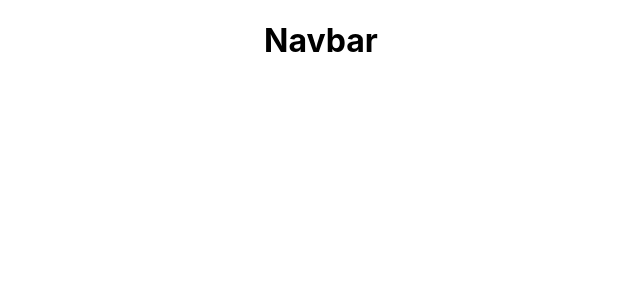
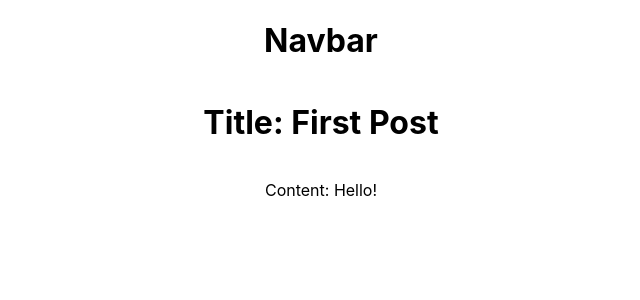
Before and after one commit to venkateshatgit/redux-blog-app, a React (Create React App) app: page /singlePostPage/1 in a window 1280 px wide. Before the commit this address had no page. Shown: the top 300 px of the page, without its empty margins (319-959 px from the left). Built offline with nearby package versions, Linux system fonts and the light colour scheme.

Commit message:
added single post page

```diff
--- a/src/App.js
+++ b/src/App.js
@@ -3,6 +3,7 @@ import PostsList from './features/posts/postsList';
 import './App.css';
 import Welcome from './features/welcome/welcome';
 import AddForm from './features/add-form/addForm';
+import SinglePostPage from './features/posts/singlePost/singlePostpage';
 
 
 function App() {
@@ -16,6 +17,7 @@ function App() {
           <Route path='/' element={<Welcome/>}/>
           <Route path='/posts' element={<PostsList/>}/>
           <Route path='/add-form' element={<AddForm/>}/>
+          <Route path='/singlePostPage/:id' element={<SinglePostPage/>}/>
         </Routes>
       </BrowserRouter>
     </div>
--- a/src/features/posts/postsList.js
+++ b/src/features/posts/postsList.js
@@ -6,9 +6,13 @@ function PostsList() {
     const posts = useSelector(state => state.posts)
     const navigate = useNavigate()
 
-    const renderedPosts = posts.map(post => {
+    const renderedPosts = posts.map((post, index) => {
         return (
-            <div className="post-style" >
+            <div
+                key={index}
+                className="post-style"
+                onClick={() => navigate(`/singlePostPage/${post.id}`, {id: post.id})}
+            >
                 <h1>{post.title}</h1>
                 <p>{post.content.substring(0, 100)}</p>
             </div>
--- /dev/null
+++ b/src/features/posts/singlePost/singlePostpage.js
@@ -0,0 +1,19 @@
+import { useSelector } from "react-redux";
+import { useParams } from "react-router-dom";
+
+function SinglePostPage() {
+    const params = useParams()
+    const post = useSelector(state =>
+        state.posts.find(post =>
+            post.id === params.id
+    ))
+
+    return (
+        <>
+            <h1>Title: {post.title}</h1>
+            <p>Content: {post.content}</p>
+        </>
+    );
+}
+
+export default SinglePostPage;
```
